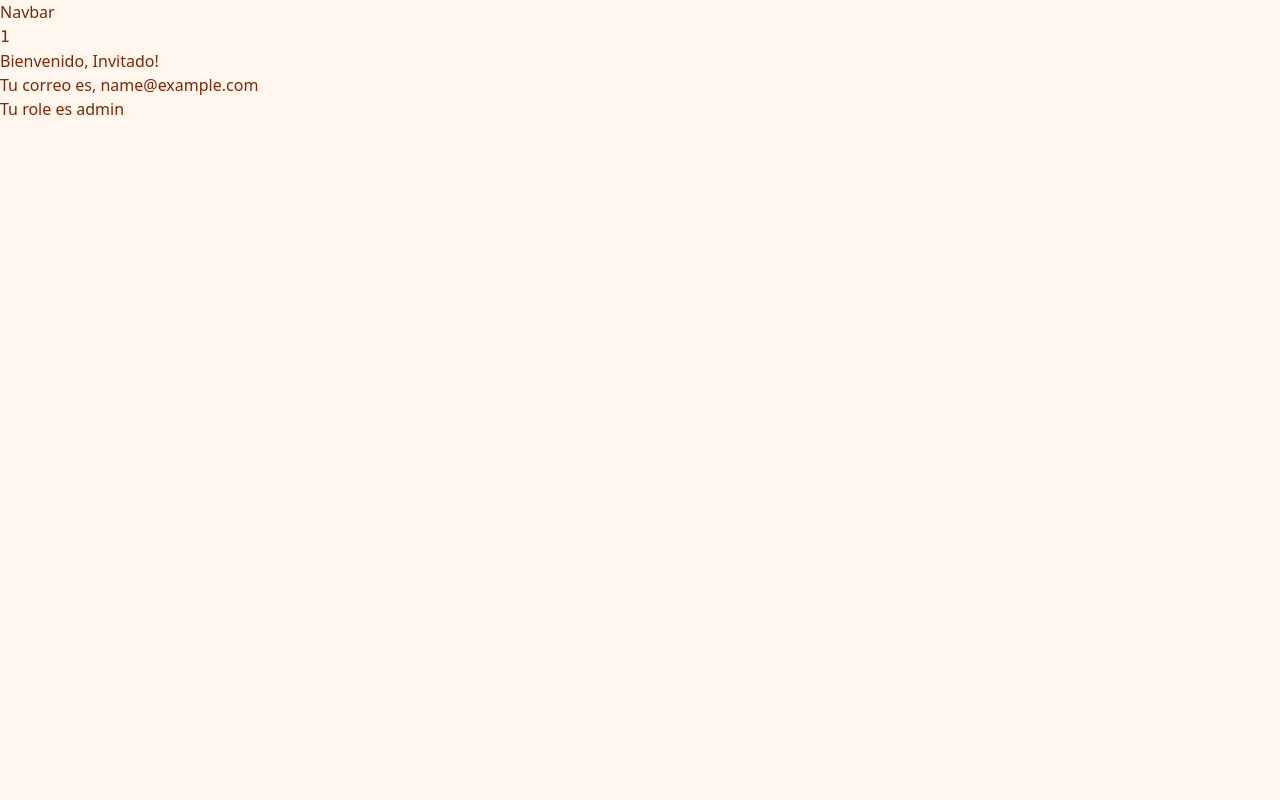
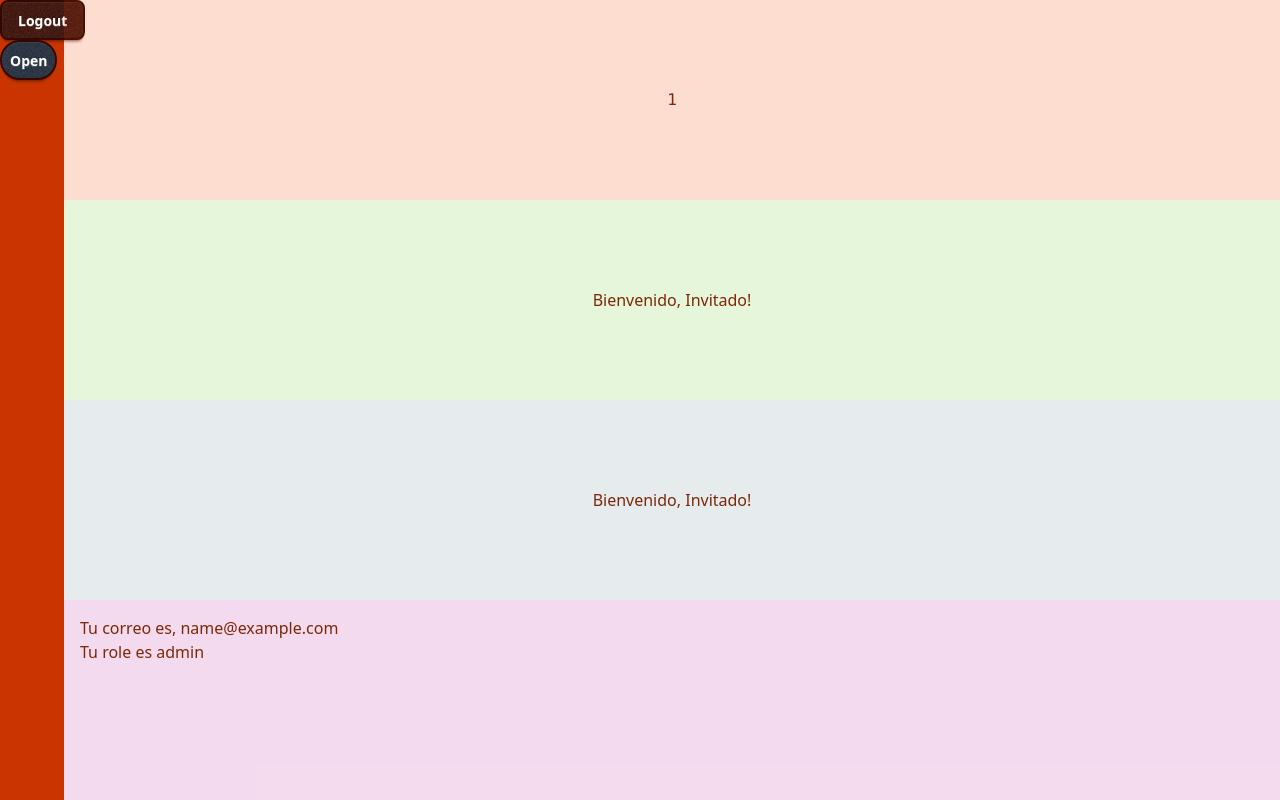
Before and after one commit to muke78/Frontend-Kindergarden, a React (Vite) app: page /home in a window 1280 px wide. Built offline with nearby package versions, Linux system fonts and the light colour scheme; sample sign-in values are in the browser's storage.

Commit message:
feat: Se deja estructura lista del sidebar y contenido central

```diff
--- a/src/components/Sidebar.tsx
+++ b/src/components/Sidebar.tsx
@@ -1,3 +1,31 @@
-export const Sidebar = () => {
-  return <div>Sidebar</div>;
+import { useAuthStore } from "@/store/authStore";
+import { v } from "@/styles/variables";
+
+interface SidebarProps {
+  sidebarOpen: boolean;
+  setSidebarOpen: () => void;
+}
+
+export const Sidebar = ({ sidebarOpen, setSidebarOpen }: SidebarProps) => {
+  const { logout } = useAuthStore();
+  return (
+    <div
+      className={`h-screen ${sidebarOpen ? "w-64 max-w-full" : "w-16 max-w-full"} bg-neutral transition-all duration-300`}
+    >
+      <div
+        className={`flex justify-center items-center text-white text-3xl ${sidebarOpen ? "block" : "hidden"}`}
+      >
+        <img src={v.logoLogin} className="w-14" />
+      </div>
+      <button onClick={logout} className="btn btn-secondary text-white">
+        Logout
+      </button>
+      <button
+        onClick={setSidebarOpen}
+        className="btn btn-secondary top-4 right-4 text-white bg-gray-800 p-2 rounded-full"
+      >
+        {sidebarOpen ? "Close" : "Open"}
+      </button>
+    </div>
+  );
 };
--- a/src/components/ui/Icon.tsx
+++ b/src/components/ui/Icon.tsx
@@ -6,7 +6,7 @@ interface IconProps {
   className?: string;
 }
 
-export const Icon: React.FC<IconProps> = ({ name, size, className = "" }) => {
+export const Icon = ({ name, size, className = "" }: IconProps) => {
   const IconComponent = v[name];
 
   if (!IconComponent) return null;
--- a/src/pages/PrivateRoutes/Home.tsx
+++ b/src/pages/PrivateRoutes/Home.tsx
@@ -1,18 +1,44 @@
-import { useContext } from "react";
+import { Sidebar } from "@/components/Sidebar";
 
-import { Navbar } from "@components/Navbar";
+import { useContext, useState } from "react";
+
 import { AuthContext } from "@context/AuthContext";
 
 export const Home = () => {
+  const [sidebarOpen, setSidebarOpen] = useState<boolean>(false);
   const authContext = useContext(AuthContext);
   const user = authContext?.user;
   return (
-    <div>
-      <Navbar />
-      <code>{user?.id}</code>
-      <h1>Bienvenido, {user?.nameUser || "Invitado"}!</h1>
-      <h2>Tu correo es, {user?.email} </h2>
-      <h3>Tu role es {user?.role} </h3>
+    <div className="flex h-full">
+      {/* Sidebar */}
+      <Sidebar
+        sidebarOpen={sidebarOpen}
+        setSidebarOpen={() => setSidebarOpen(!sidebarOpen)}
+      />{" "}
+      {/* Ajusta el ancho del sidebar según sea necesario */}
+      {/* Contenido principal */}
+      <div className="flex flex-col items-center justify-start w-full bg-[theme('colors.bgtotal')] text-[theme('colors.text')]">
+        {/* Area 1 */}
+        <section className="bg-[rgba(229,67,26,0.14)] flex items-center justify-center w-full h-1/4">
+          <code>{user?.id}</code>
+        </section>
+
+        {/* Area 2 */}
+        <section className="bg-[rgba(77,237,106,0.14)] flex items-center justify-center w-full h-1/4">
+          <h1>Bienvenido, {user?.nameUser || "Invitado"}!</h1>
+        </section>
+
+        {/* Area 2 */}
+        <section className="bg-[rgba(77,160,237,0.14)] flex items-center justify-center w-full h-1/4">
+          <h1>Bienvenido, {user?.nameUser || "Invitado"}!</h1>
+        </section>
+
+        {/* Main */}
+        <section className="bg-[rgba(179,46,241,0.14)] p-4 w-full h-1/4">
+          <h2>Tu correo es, {user?.email} </h2>
+          <h3>Tu role es {user?.role} </h3>
+        </section>
+      </div>
     </div>
   );
 };
```
